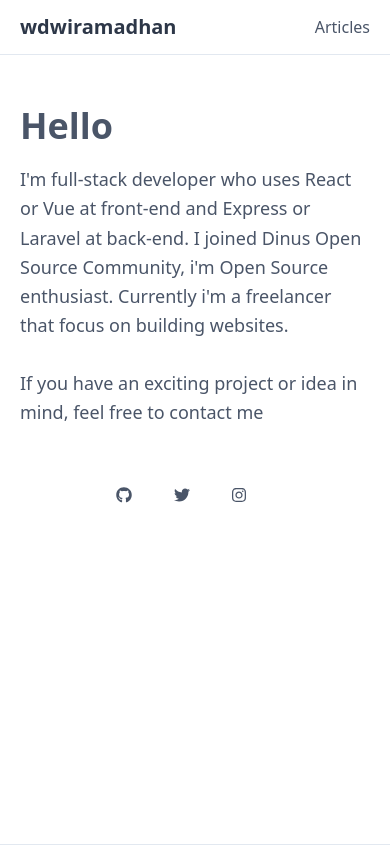
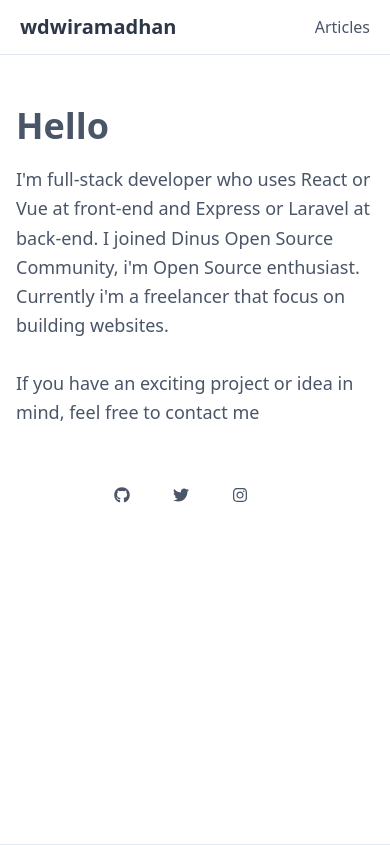
Before and after one commit to wdwiramadhan/wdwiramadhan, a Next.js app: page / in a window 390 px wide. Built offline with nearby package versions, Linux system fonts and the light colour scheme.

Commit message:
Change padding

```diff
--- a/components/container.js
+++ b/components/container.js
@@ -1,3 +1,3 @@
 export default function Container({ children }) {
-  return <div className="container mx-auto px-5">{children}</div>
+  return <div className="container mx-auto sm:px-5 px-4">{children}</div>
 }
```
